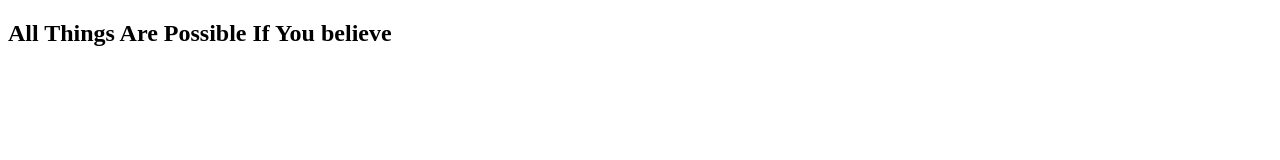
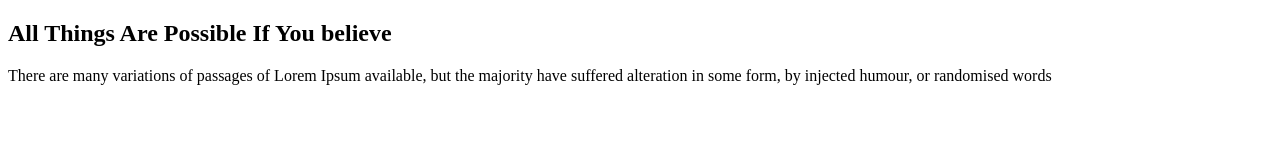
Before and after one commit to nahidmasuma/assignment-1, a plain HTML site: page index.html in a window 1280 px wide. Drawn offline with Linux system fonts and the light colour scheme.

Commit message:
first commit

```diff
--- a/index.html
+++ b/index.html
@@ -11,7 +11,17 @@
 </head>
 <body>
     <header>
-        <h2>All Things Are Possible If You believe</h2>
+    <!-- header banner-->
+    <div class="banner">
+        <div>
+            <h2>All Things Are Possible If You believe</h2>
+            <p>
+                There are many variations of passages of Lorem Ipsum available, but the majority have suffered alteration in some form, by injected humour, or randomised words
+            </p>
+
+        </div>
+    </div>
+
 
     </header>
     <main>
--- a/styles/assignment.css
+++ b/styles/assignment.css
@@ -1,4 +1,4 @@
 .{
-    margin: 0;
     font-family: 'Open Sans', sans-serif;
 }
+/* header styles */
```
